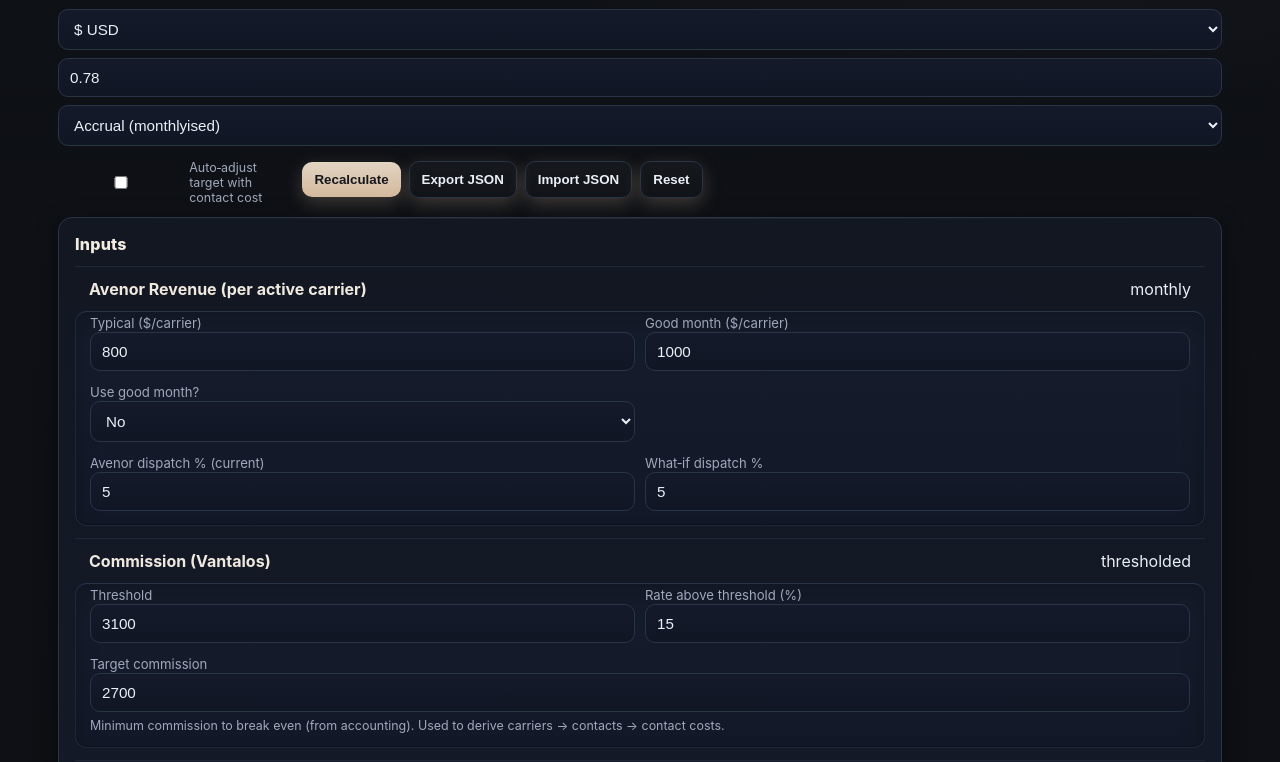
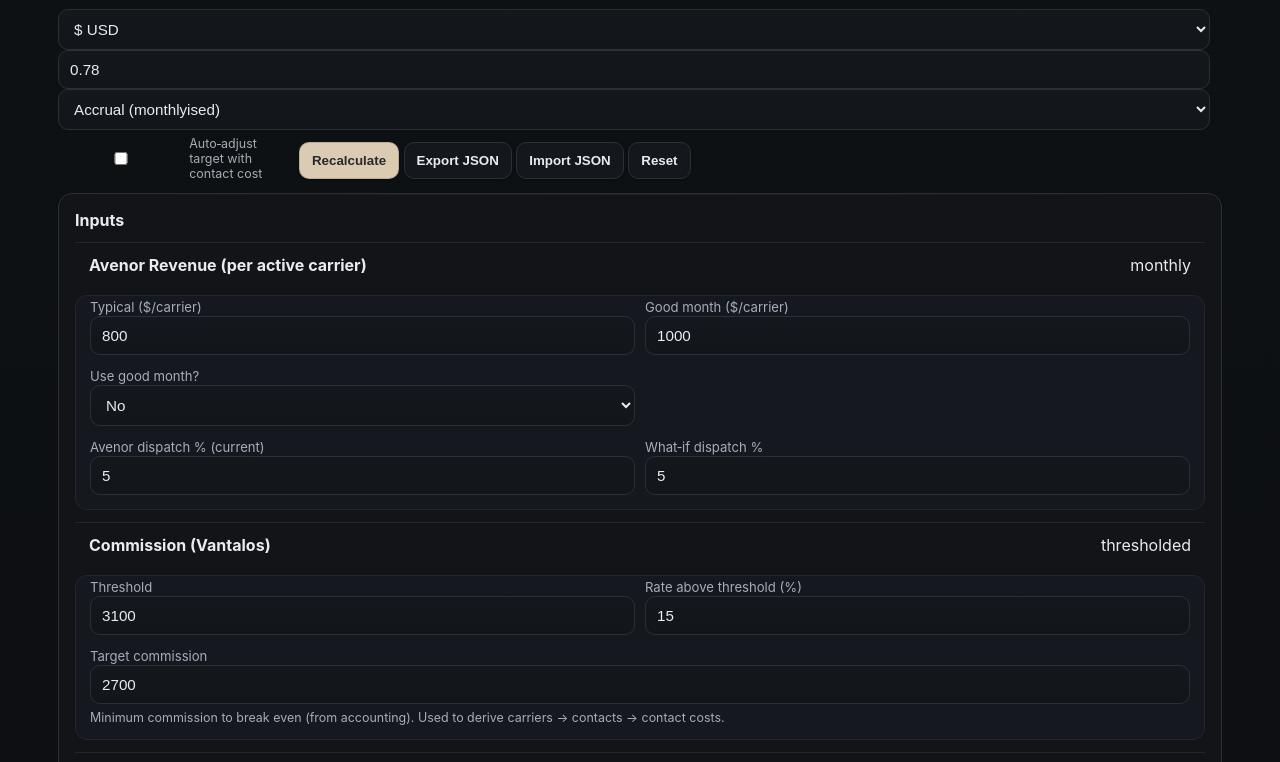
Before and after one commit to ajbvantalos/Vantalos-Operations-Calculator, a plain HTML site: page index.html in a window 1280 px wide. Shown: the part 86-848 px from the top of the page. Drawn offline with Linux system fonts and the light colour scheme.

Commit message:
Update index.html

```diff
--- a/index.html
+++ b/index.html
@@ -5,241 +5,217 @@
   <meta name="viewport" content="width=device-width, initial-scale=1" />
   <title>Avenor/Vantalos Unit Economics Planner — Full Iteration</title>
   <style>
-    :root{
-  /* Premium dark system */
-  --bg:#0B0C0F;               /* keep base but enrich with gradients below */
-  --bg-2:#0E1116;             /* deeper charcoal for subtle layering */
-  --surface:#121722;          /* panel top */
-  --surface-2:#161D2C;        /* panel body */
-  --surface-3:#1B2436;        /* cards/KPIs */
-  --elev-veil:rgba(255,255,255,.03);
+:root{
+  /* Palette — premium, neutral, low-chroma */
+  --bg:#0B0C0F;                 /* keep base */
+  --bg-2:#0E1114;               /* subtle depth layer */
+  --surface:#121417;            /* main panel */
+  --surface-2:#15191F;          /* inner sections / cards */
+  --surface-3:#1A1F26;          /* KPI tiles / list items */
 
-  --text:#EAF0F6;             /* higher contrast copy */
-  --muted:#A0A9BC;            /* refined muted */
-  --accent:#D3B99C;           /* DO NOT CHANGE */
-  --accent-veil:#d3b99c22;
+  --text:#E8EBEF;               /* high legibility */
+  --muted:#A6ADB7;              /* restrained secondary */
+  --accent:#D3B99C;             /* non-negotiable */
+  --accent-ink:#2A2A2A;         /* text on accent */
 
-  --border:#2A3447;           /* cooler, crisper edge */
-  --border-2:#1F2839;         /* inner separators */
+  /* Hairline borders & separators (cool neutral) */
+  --border:#2A2F38;
+  --border-2:#22262D;
 
-  --ok:#2ecc71; --warn:#f39c12; --bad:#e74c3c;
+  --ok:#2ECC71; --warn:#F39C12; --bad:#E74C3C;
 
+  /* Subtle depth — no glow */
   --radius:14px;
-  --shadow-lg:0 24px 60px rgba(0,0,0,.55);
-  --shadow-md:0 12px 36px rgba(0,0,0,.45);
-  --shadow-sm:0 8px 24px rgba(0,0,0,.35);
-  --ring:0 0 0 3px #d3b99c33;
+  --elev-1:0 1px 2px rgba(0,0,0,.35);
+  --elev-2:0 2px 8px rgba(0,0,0,.35);
+  --elev-3:0 6px 18px rgba(0,0,0,.28);
+  --ring:0 0 0 2px rgba(211,185,156,.25);
 }
 
-/* ---------- Base ---------- */
+/* Base */
 *{box-sizing:border-box}
 html,body{
-  margin:0;
-  color:var(--text);
+  margin:0;color:var(--text);
   font-family:Inter,ui-sans-serif,system-ui,-apple-system,Segoe UI,Roboto,Helvetica,Arial;
   -webkit-text-size-adjust:100%;
   background:
-    radial-gradient(1200px 800px at 80% -10%, rgba(211,185,156,.08), transparent 60%),
-    radial-gradient(1000px 700px at -10% 120%, rgba(47,71,114,.10), transparent 55%),
-    linear-gradient(180deg, var(--bg-2), var(--bg));
+    linear-gradient(180deg, var(--bg-2) 0%, var(--bg) 100%); /* very subtle */
 }
 body{overflow-x:hidden;}
 
 h1{font-size:1.6rem;margin:0;letter-spacing:.2px}
 h2{font-size:1rem;color:var(--muted);margin:.25rem 0 .6rem}
-h3{font-size:1rem;color:var(--accent);margin:0 0 .5rem}
+h3{font-size:1rem;color:var(--text);margin:0 0 .5rem;font-weight:700}
 p{margin:.25rem 0;color:var(--muted)}
 
 .app{max-width:1200px;margin:0 auto;padding:18px}
 
-/* ---------- Topbar ---------- */
+/* Topbar */
 .topbar{display:flex;align-items:center;justify-content:space-between;margin-bottom:12px;gap:12px;flex-wrap:wrap}
 .brand{display:flex;gap:10px;align-items:center}
-.dot{
-  width:10px;height:10px;border-radius:50%;background:var(--accent);
-  box-shadow:0 0 0 7px var(--accent-veil), 0 0 24px rgba(211,185,156,.35);
+.dot{width:10px;height:10px;border-radius:50%;background:var(--accent)} /* no outer glow */
+
+/* Layout */
+.layout{display:grid;grid-template-columns:1fr;gap:16px}
+
+/* Panels */
+.panel{
+  background:var(--surface);
+  border:1px solid var(--border);
+  border-radius:var(--radius);
+  box-shadow:var(--elev-1);
+  position:relative;overflow:hidden;
+}
+.inner{padding:16px 16px 18px}
+.panel:hover{box-shadow:var(--elev-2);transform:translateY(-1px);transition:.2s ease}
+.panel::before{
+  content:"";position:absolute;inset:0 0 auto 0;height:1px;
+  background:linear-gradient(90deg, transparent, rgba(255,255,255,.06), transparent);
+  pointer-events:none;
 }
 
-/* ---------- Layout ---------- */
-.layout{display:grid;grid-template-columns:1fr;gap:16px}
-
-/* ---------- Panels & Cards ---------- */
-.panel{
-  background:
-    linear-gradient(180deg, var(--surface), var(--surface-2));
-  border:1px solid var(--border);
-  border-radius:var(--radius);
-  box-shadow:var(--shadow-sm);
-  position:relative;
-  overflow:hidden;
-}
-.panel::before{
-  /* faint top highlight for “milled” finish */
-  content:"";
-  position:absolute;inset:0 0 auto 0;height:1px;
-  background:linear-gradient(90deg, transparent, rgba(255,255,255,.08), transparent);
-  pointer-events:none;
-}
-.inner{padding:16px 16px 18px}
-.panel:hover{box-shadow:var(--shadow-md);transform:translateY(-1px);transition:.25s ease}
-
-/* Section title variant for Inputs */
-.accent-title{font-size:1rem;color:#F3ECE1;font-weight:800;margin:0 0 10px;letter-spacing:.25px}
-
-/* ---------- Accordion (Inputs groups) ---------- */
+/* Inputs / Accordion */
 .group{border-top:1px solid var(--border-2);margin:12px 0}
 .group:first-child{border-top:0}
 .group header{
   display:flex;align-items:center;justify-content:space-between;
-  padding:12px 14px;cursor:pointer;
+  padding:12px 14px;cursor:pointer;border-radius:10px;
   transition:background .2s ease, border-color .2s ease;
-  border-radius:10px;
 }
 .group header:hover{background:rgba(255,255,255,.02)}
-.group header h3{margin:0;color:#F0E9DF}
+.group header h3{margin:0}
 
-.group .body{padding:0 14px 14px;background:#121827;border-radius:12px}
-.group[data-open="true"] .body{
-  background:linear-gradient(180deg, #151C2B, #121827);
+.group .body{
+  padding:0 14px 14px;
+  background:var(--surface-2);
   border:1px solid var(--border-2);
-  border-top:1px solid var(--border);
-  border-bottom-left-radius:12px;border-bottom-right-radius:12px;
-  box-shadow:inset 0 -1px 0 rgba(0,0,0,.35), inset 0 12px 22px rgba(0,0,0,.18);
+  border-radius:12px;
+  margin-top:8px;               /* clear edge separation */
 }
 .grid-2{display:grid;grid-template-columns:1fr 1fr;gap:10px}
 
-/* ---------- Form Elements ---------- */
+/* Form elements */
 label{font-size:.82rem;color:var(--muted)}
 input,select{
-  width:100%;
+  width:100%;font-size:.95rem;color:var(--text);
+  background:linear-gradient(180deg, #14171B, #121519);
   border:1px solid var(--border);
-  background:
-    linear-gradient(180deg, #141A2A, #101624);
-  color:var(--text);
-  padding:10px 11px;
-  border-radius:10px;
-  font-size:.95rem;
-  outline:none;
-  transition:border-color .2s ease, box-shadow .2s ease, background .2s ease, transform .05s ease;
+  border-radius:10px;padding:10px 11px;outline:none;
+  transition:border-color .15s ease, box-shadow .15s ease, background .15s ease;
 }
+input:hover,select:hover{border-color:#333941}
 input:focus,select:focus{border-color:var(--accent);box-shadow:var(--ring)}
-input:hover,select:hover{border-color:#344058}
 input:active{transform:translateY(0.5px)}
-
 .muted-note{font-size:.78rem;color:var(--muted);margin-top:6px}
 .sr-only{position:absolute;left:-10000px;top:auto;width:1px;height:1px;overflow:hidden}
 
-/* ---------- Results ---------- */
+/* Results & sections */
 .results{display:grid;grid-template-rows:auto auto 1fr;gap:16px}
 .results>section{margin-bottom:6px}
-.results>.two-col{margin-bottom:6px}
 
-/* ---------- Buttons & Toolbar ---------- */
-.toolbar{display:flex;gap:8px;align-items:center;flex-wrap:wrap}
+/* Buttons */
 button{
   border:none;border-radius:10px;padding:10px 12px;font-weight:700;cursor:pointer;
   transition:transform .06s ease, box-shadow .2s ease, background .2s ease, color .2s ease;
 }
 .btn{
-  background:
-    linear-gradient(180deg, #E2D5C3, #D3B99C);
-  color:#15171D;
-  box-shadow:0 6px 18px rgba(211,185,156,.25);
+  background:#DCCBB3;          /* flatter, less shiny */
+  color:var(--accent-ink);
+  border:1px solid rgba(0,0,0,.15);
+  box-shadow:var(--elev-1);
 }
-.btn:hover{box-shadow:0 10px 26px rgba(211,185,156,.32)}
-.btn:active{transform:translateY(1px)}
+.btn:hover{box-shadow:var(--elev-2);transform:translateY(-1px)}
+.btn:active{transform:translateY(0)}
 .btn.ghost{
-  background:linear-gradient(180deg, rgba(255,255,255,.03), rgba(255,255,255,.01));
+  background:#14181D;
   color:var(--text);
   border:1px solid var(--border);
 }
-.btn.ghost:hover{border-color:#3A4660;background:rgba(255,255,255,.04)}
-.btn.ghost:active{transform:translateY(1px)}
+.btn.ghost:hover{background:#161B21;border-color:#343A43}
 
-/* ---------- KPI Grid ---------- */
+/* KPI grid */
 .kpi-grid{
-  display:grid;
-  grid-template-columns:repeat(2,1fr);
-  gap:14px;
-  grid-auto-rows:minmax(74px,auto);
-  margin-top:8px;
+  display:grid;grid-template-columns:repeat(2,1fr);
+  gap:14px;grid-auto-rows:minmax(74px,auto);margin-top:8px
 }
 .kpi{
-  background:
-    linear-gradient(180deg, var(--surface-3), #162035);
+  background:var(--surface-3);
   border:1px solid var(--border);
-  border-radius:12px;
-  padding:14px;
-  overflow:hidden;
-  box-shadow:var(--shadow-sm);
+  border-radius:12px;padding:14px;overflow:hidden;
+  box-shadow:var(--elev-1);
   transition:transform .12s ease, box-shadow .2s ease, border-color .2s ease;
 }
-.kpi:hover{transform:translateY(-1px);box-shadow:var(--shadow-md);border-color:#33425E}
-.kpi .value{font-weight:900;font-size:1.25rem;line-height:1.15;white-space:normal;overflow-wrap:anywhere;word-break:break-word;letter-spacing:.2px}
-.kpi .label{font-size:.86rem;color:var(--muted);white-space:normal;overflow-wrap:anywhere;word-break:break-word}
+.kpi:hover{transform:translateY(-1px);box-shadow:var(--elev-2);border-color:#333A44}
+.kpi .value{
+  font-weight:900;font-size:1.22rem;line-height:1.15;
+  white-space:normal;overflow-wrap:anywhere;word-break:break-word;letter-spacing:.2px
+}
+.kpi .label{font-size:.86rem;color:var(--muted)}
 
-/* ---------- Two-column sections ---------- */
+/* Two-column sections */
 .two-col{display:grid;grid-template-columns:1fr 1fr;gap:16px}
-@media (max-width: 960px){
+@media (max-width:960px){
   .grid-2{grid-template-columns:1fr}
   .two-col{grid-template-columns:1fr}
 }
 
-/* ---------- Lists ---------- */
+/* Lists */
 .list{display:flex;flex-direction:column;gap:8px}
 .item{
   display:flex;gap:12px;align-items:flex-start;justify-content:space-between;
-  background:linear-gradient(180deg, #182238, #121827);
+  background:var(--surface-2);
   border:1px solid var(--border);
   border-radius:12px;padding:8px 10px;overflow:hidden;
-  transition:border-color .2s ease, background .2s ease;
+  transition:border-color .2s ease, background .2s ease, box-shadow .2s ease;
 }
-.item:hover{border-color:#3A4660;background:linear-gradient(180deg, #1B2742, #121827)}
+.item:hover{border-color:#343A43;box-shadow:var(--elev-1)}
 .item span{white-space:normal;overflow-wrap:anywhere;word-break:break-word}
 .item span:first-child{flex:1 1 60%;min-width:0}
 .item span:last-child{flex:1 1 40%;min-width:0;text-align:right}
 
 .mono{font-family:ui-monospace,SFMono-Regular,Menlo,Monaco,Consolas,"Liberation Mono","Courier New",monospace}
 
-/* Active vs inactive fixed totals */
-.inactive-total{opacity:.5;filter:saturate(65%)}
-.active-total{opacity:1;filter:none}
+/* Totals states */
+.inactive-total{opacity:.55}
+.active-total{opacity:1}
 
-/* ---------- Summary headline ---------- */
+/* Summary headline */
 .headline-card{
-  background:
-    linear-gradient(180deg,#1E2538,#121827);
+  background:var(--surface-2);
   border:1px solid var(--border);
-  border-left:4px solid var(--accent);
-  border-radius:14px;
-  padding:14px 16px;
-  box-shadow:var(--shadow-md);
+  border-left:4px solid var(--accent);   /* accent, but restrained */
+  border-radius:14px;padding:14px 16px;
+  box-shadow:var(--elev-2);
 }
-.headline-title{font-weight:800;color:#F3ECE1;margin:0 0 6px;letter-spacing:.2px}
-.headline-body{font-size:1.05rem;line-height:1.35;color:var(--text);white-space:normal;overflow-wrap:anywhere;word-break:break-word}
+.headline-title{font-weight:800;color:#F2F2F2;margin:0 0 6px;letter-spacing:.2px}
+.headline-body{font-size:1.02rem;line-height:1.35;color:var(--text);white-space:normal;overflow-wrap:anywhere;word-break:break-word}
 
-/* ---------- Summary mini-cards ---------- */
+/* Summary mini-cards */
 .summary-grid{display:grid;grid-template-columns:repeat(3,minmax(0,1fr));gap:12px;margin-top:8px}
 @media (max-width:960px){.summary-grid{grid-template-columns:1fr 1fr}}
 @media (max-width:520px){.summary-grid{grid-template-columns:1fr}}
 .sum-card{
-  background:
-    linear-gradient(180deg, #1B2436, #131A2A);
+  background:var(--surface-3);
   border:1px solid var(--border);
-  border-radius:12px;
-  padding:12px;
+  border-radius:12px;padding:12px;
   display:grid;grid-template-columns:auto 1fr;grid-template-rows:auto auto;
   column-gap:10px;row-gap:4px;align-items:center;
-  box-shadow:var(--shadow-sm);
+  box-shadow:var(--elev-1);
   transition:transform .12s ease, box-shadow .2s ease, border-color .2s ease;
 }
-.sum-card:hover{transform:translateY(-1px);box-shadow:var(--shadow-md);border-color:#33425E}
+.sum-card:hover{transform:translateY(-1px);box-shadow:var(--elev-2);border-color:#333A44}
 .sum-label{grid-column:2/3;font-size:.86rem;color:var(--muted)}
-.sum-value{grid-column:2/3;font-weight:900;font-size:1.25rem;line-height:1.15;color:#fff}
+.sum-value{grid-column:2/3;font-weight:900;font-size:1.22rem;line-height:1.15;color:#F4F6F8}
 .lamp{width:12px;height:12px;border-radius:50%;display:inline-block}
-.lamp--ok{background:var(--ok);box-shadow:0 0 0 6px rgba(46,204,113,.18)}
+.lamp--ok{background:var(--ok)}
 
-/* Hide legacy headline string (still populated for compat) */
+/* Focus visibility */
+:focus-visible{outline:none;box-shadow:var(--ring)}
+@media (prefers-reduced-motion: reduce){
+  *, *::before, *::after{transition:none !important}
+}
+
+/* Hide legacy headline string if present */
 #headline{display:none}
 
   </style>
```
